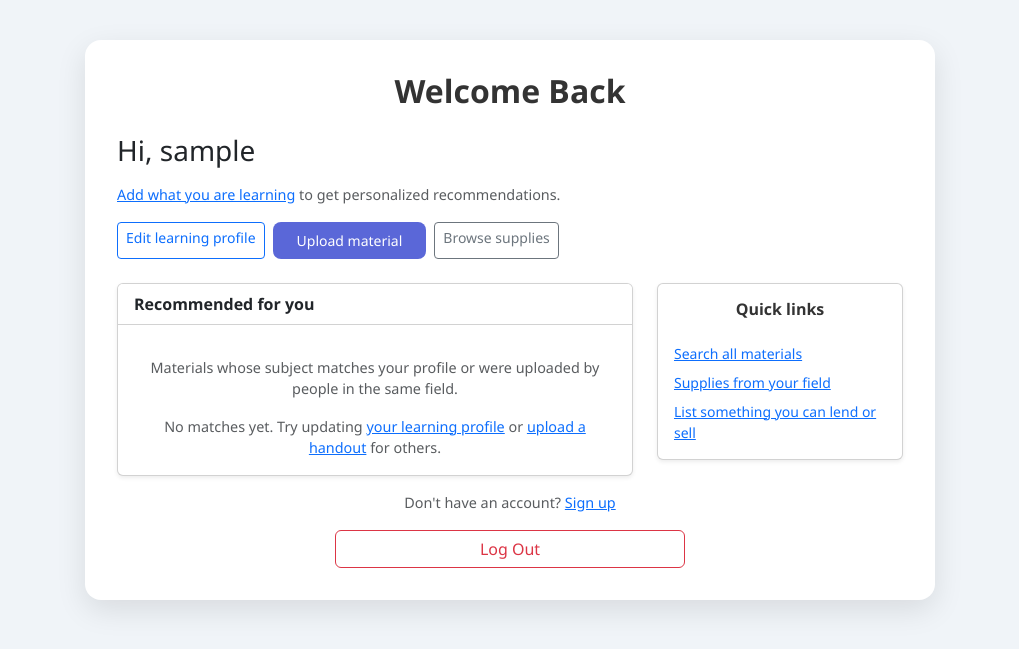
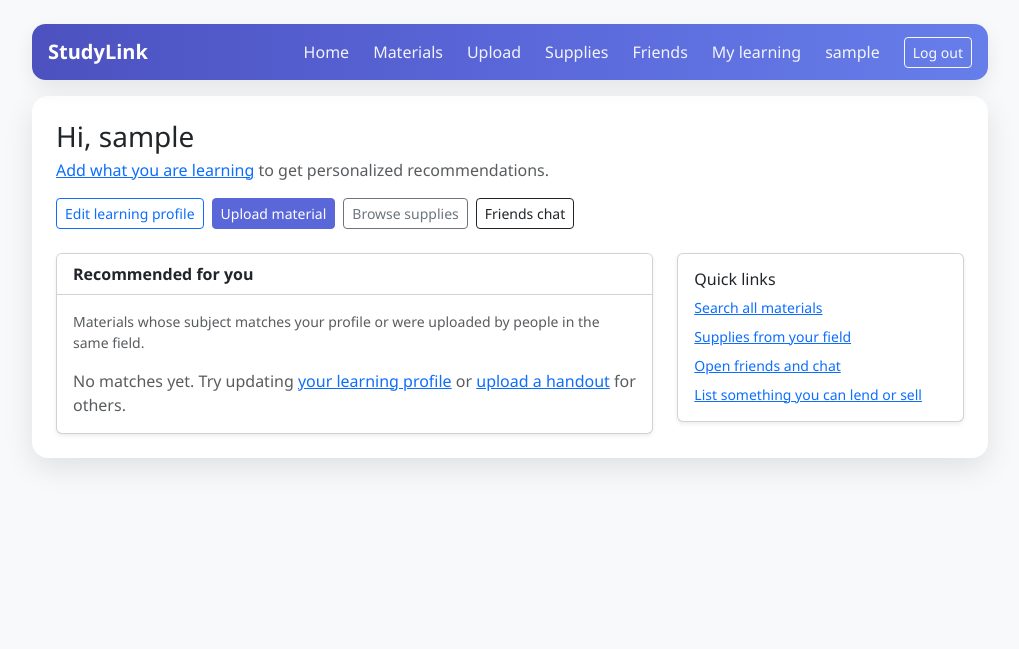
Before and after one commit to AniBanani848/Testhacktues, a Django app: page /dashboard/ in a window 1280 px wide. Shown: the top 649 px of the page, without its empty margins (130-1149 px from the left). Run offline with Django 5.2, Linux system fonts and the light colour scheme; the visitor is signed in with stand-in values (Sample User, id 1).

Commit message:
fixfront

```diff
--- a/Hacktesttues/materiali/templates/base.html
+++ b/Hacktesttues/materiali/templates/base.html
@@ -8,48 +8,89 @@
     <style>
         body {
             background-color: #f0f4f8;
-        font-family: 'Segoe UI', sans-serif;
+            font-family: "Segoe UI", sans-serif;
+        }
+        .page-shell {
+            max-width: 980px;
+            margin: 3vh auto;
+            padding: 0 12px;
         }
         .center-card {
-        max-width: 850px;
-        margin: 5vh auto;
-        padding: 2rem;
+            padding: 1.5rem;
             border-radius: 1rem;
             background-color: #fff;
-        box-shadow: 0 10px 30px rgba(0,0,0,0.1);
-    }
-    .center-card h2 {
-        font-weight: 600;
-        margin-bottom: 1.5rem;
-        color: #333;
-        text-align: center;
+            box-shadow: 0 10px 30px rgba(0, 0, 0, 0.1);
         }
         .form-control:focus {
             border-color: #5a67d8;
-        box-shadow: 0 0 0 0.2rem rgba(90,103,216,.25);
+            box-shadow: 0 0 0 0.2rem rgba(90, 103, 216, 0.25);
         }
         .btn-primary {
             background-color: #5a67d8;
-        border: none;
-        font-weight: 500;
-        padding: 0.5rem 1.5rem;
-        border-radius: 0.5rem;
+            border-color: #5a67d8;
         }
         .btn-primary:hover {
             background-color: #434190;
+            border-color: #434190;
         }
-    .text-muted {
-        font-size: 0.9rem;
-        text-align: center;
-        margin-top: 1rem;
+        .navbar {
+            border-radius: 0.85rem;
+            margin-bottom: 1rem;
+            box-shadow: 0 8px 20px rgba(0, 0, 0, 0.08);
+        }
+        .navbar-brand {
+            color: #ffffff !important;
+            font-weight: 700;
+        }
+        .navbar-custom {
+            background: linear-gradient(90deg, #4c51bf 0%, #5a67d8 50%, #667eea 100%);
+        }
+        .navbar-custom .nav-link {
+            color: rgba(255, 255, 255, 0.92) !important;
+        }
+        .navbar-custom .nav-link:hover {
+            color: #ffffff !important;
         }
     </style>
 </head>
-<body>
+<body class="bg-light">
+    <div class="page-shell">
+    <nav class="navbar navbar-expand-lg navbar-dark navbar-custom">
+        <div class="container-fluid px-3">
+            <a class="navbar-brand fw-semibold" href="{% url 'home' %}">StudyLink</a>
+            <button class="navbar-toggler" type="button" data-bs-toggle="collapse" data-bs-target="#mainNav" aria-controls="mainNav" aria-expanded="false" aria-label="Toggle navigation">
+                <span class="navbar-toggler-icon"></span>
+            </button>
+
+            <div class="collapse navbar-collapse" id="mainNav">
+                <div class="navbar-nav ms-auto align-items-lg-center gap-lg-2">
+                    {% if user.is_authenticated %}
+                        {% if user.profile.email_verified %}
+                            <a class="nav-link" href="{% url 'dashboard' %}">Home</a>
+                            <a class="nav-link" href="{% url 'resource_list' %}">Materials</a>
+                            <a class="nav-link" href="{% url 'add_resource' %}">Upload</a>
+                            <a class="nav-link" href="{% url 'marketplace' %}">Supplies</a>
+                            <a class="nav-link" href="{% url 'friend_list' %}">Friends</a>
+                            <a class="nav-link" href="{% url 'profile_edit' %}">My learning</a>
+                        {% else %}
+                            <a class="nav-link" href="{% url 'verify_email' %}">Verify email</a>
+                            <a class="nav-link" href="{% url 'profile_edit' %}">My learning</a>
+                        {% endif %}
+                        <span class="nav-link text-white-50 small d-none d-lg-inline">{{ user.username }}</span>
+                        <form action="{% url 'logout' %}" method="post" class="d-inline">
+                            {% csrf_token %}
+                            <button type="submit" class="btn btn-outline-light btn-sm ms-lg-2">Log out</button>
+                        </form>
+                    {% else %}
+                        <a class="nav-link" href="{% url 'login' %}">Log in</a>
+                        <a class="btn btn-light btn-sm text-primary" href="{% url 'register' %}">Sign up</a>
+                    {% endif %}
+                </div>
+            </div>
+        </div>
+    </nav>
 
     <div class="center-card">
-    <h2>Welcome Back</h2>
-
         {% if messages %}
             {% for message in messages %}
                 <div class="alert alert-{% if 'error' in message.tags %}danger{% elif 'success' in message.tags %}success{% elif 'warning' in message.tags %}warning{% else %}info{% endif %} alert-dismissible fade show" role="alert">
@@ -59,19 +100,7 @@
             {% endfor %}
         {% endif %}
         {% block content %}{% endblock %}
-
-    <p class="text-muted">
-        Don't have an account? <a href="{% url 'register' %}">Sign up</a>
-    </p>
-    <div class="d-grid mt-3" style="max-width: 350px; margin: 0 auto;">
-        <form method="POST" action="{% url 'logout' %}">
-            {% csrf_token %}
-            <button type="submit" class="btn btn-outline-danger w-100">
-                Log Out
-            </button>
-        </form>
     </div>
-
     </div>
 
     <script src="https://cdn.jsdelivr.net/npm/bootstrap@5.3.3/dist/js/bootstrap.bundle.min.js"></script>
--- a/Hacktesttues/materiali/templates/dashboard.html
+++ b/Hacktesttues/materiali/templates/dashboard.html
@@ -19,6 +19,7 @@
         <a href="{% url 'profile_edit' %}" class="btn btn-outline-primary btn-sm">Edit learning profile</a>
         <a href="{% url 'add_resource' %}" class="btn btn-primary btn-sm">Upload material</a>
         <a href="{% url 'marketplace' %}" class="btn btn-outline-secondary btn-sm">Browse supplies</a>
+        <a href="{% url 'friend_list' %}" class="btn btn-outline-dark btn-sm">Friends chat</a>
     </div>
 </div>
 
@@ -55,6 +56,7 @@
                 <ul class="list-unstyled small mb-0">
                     <li class="mb-2"><a href="{% url 'resource_list' %}">Search all materials</a></li>
                     <li class="mb-2"><a href="{% url 'marketplace' %}">Supplies from your field</a></li>
+                    <li class="mb-2"><a href="{% url 'friend_list' %}">Open friends and chat</a></li>
                     <li><a href="{% url 'add_supply' %}">List something you can lend or sell</a></li>
                 </ul>
             </div>
```
Also changed, not shown: Hacktesttues/chat/templates/chat/room.html (renamed from Hacktesttues/materiali/templates/room.html, +76 -11 lines), Hacktesttues/materiali/templates/verify_email.html (+4 -3 lines), Hacktesttues/chat/templates/chat/friends.html (renamed from Hacktesttues/materiali/templates/friends.html). Lines whose indentation alone changed are shown as unchanged.
